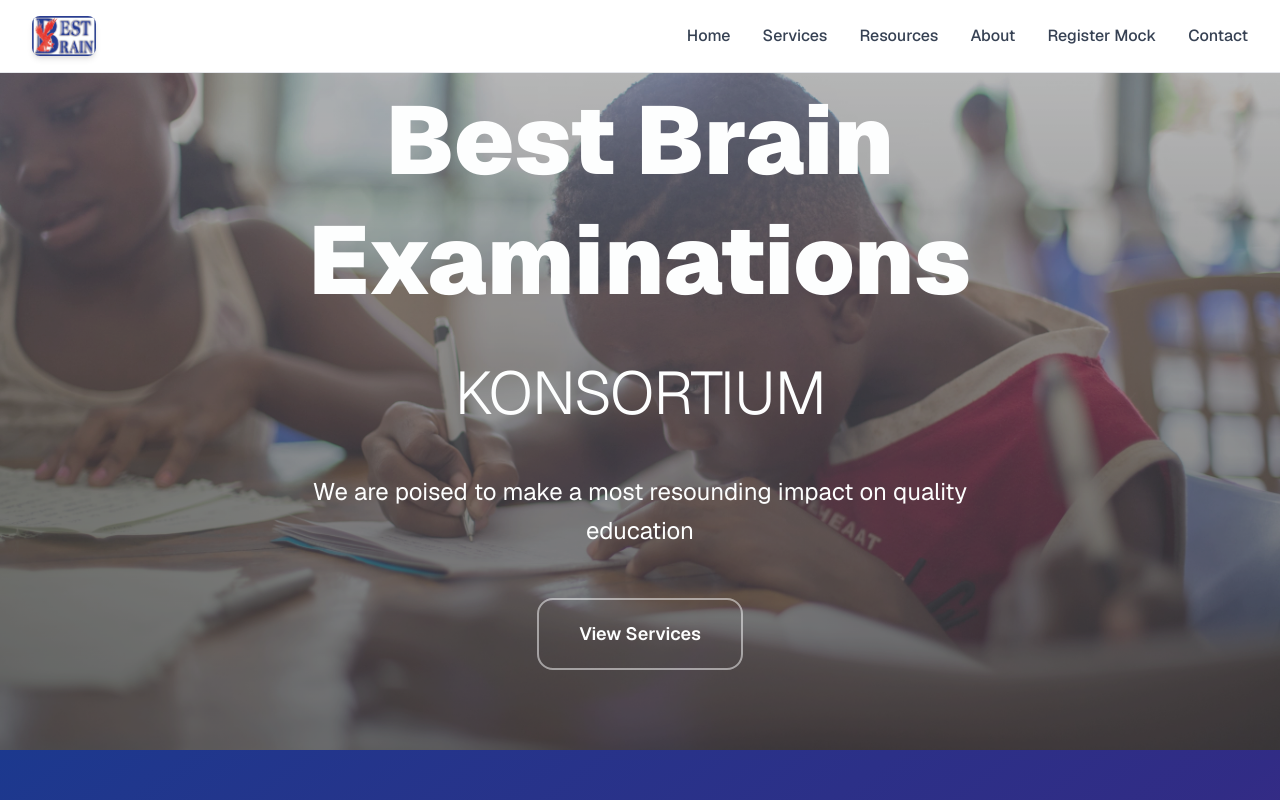
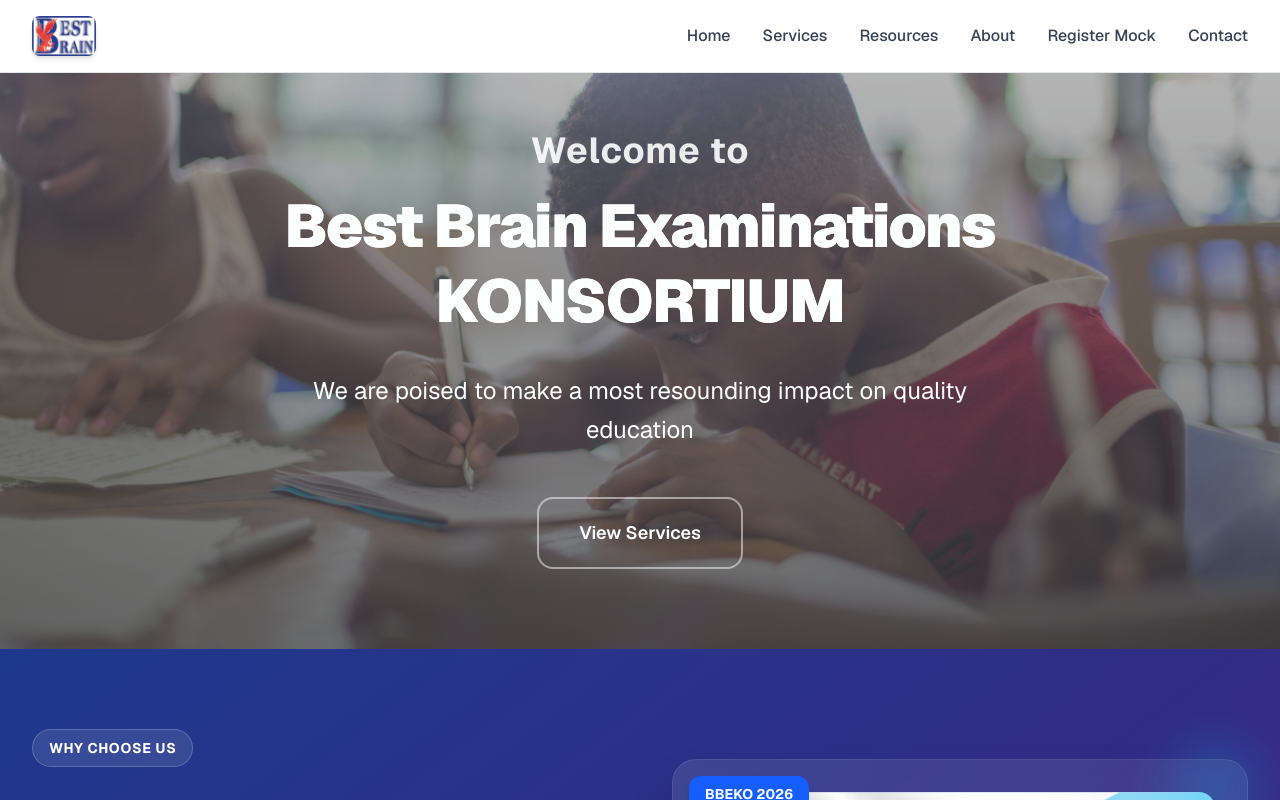
Before and after one commit to WilliamAziza/bbeko, a Next.js app: page / in a window 1280 px wide. Shown: the top 800 px of the page. Built offline with nearby package versions, Linux system fonts and the light colour scheme.

Commit message:
HERO SECTION

```diff
--- a/src/app/page.tsx
+++ b/src/app/page.tsx
@@ -83,13 +83,14 @@
         </div>
       )}
 
-      <section className="min-h-[70vh] flex items-center justify-center px-4 sm:px-6 lg:px-8 py-20 bg-[url('/images/students.jpg')] bg-cover bg-center relative opacity-80 before:content-[''] before:absolute before:inset-0 before:bg-gradient-to-b before:from-black/30 before:to-black/70 before:z-[-1]">
+      <section className="min-h-[70vh] pt-32 pb-20 flex items-center justify-center px-4 sm:px-6 lg:px-8 bg-[url('/images/students.jpg')] bg-cover bg-center relative opacity-80 before:content-[''] before:absolute before:inset-0 before:bg-gradient-to-b before:from-black/30 before:to-black/70 before:z-[-1]">
         <div className="max-w-4xl mx-auto text-center relative z-10">
-          <h2 className="text-5xl md:text-7xl lg:text-8xl font-black text-white mb-8 leading-tight">
-            Best Brain Examinations
-            <br />
-            <span className="text-4xl md:text-5xl lg:text-6xl font-light tracking-tight text-white">KONSORTIUM</span>
+          <h2 className="text-2xl md:text-3xl lg:text-4xl font-bold text-white/90 mb-4 leading-tight tracking-wide drop-shadow-2xl">
+            Welcome to
           </h2>
+          <h1 className="text-4xl md:text-5xl lg:text-6xl font-black text-white bg-gradient-to-r from-blue-50 via-white to-indigo-50 bg-clip-text drop-shadow-3xl mb-8 leading-tight tracking-tight">
+            Best Brain Examinations KONSORTIUM
+          </h1>
           <p className="text-xl md:text-2xl text-white mb-12 max-w-2xl mx-auto leading-relaxed">
             We are poised to make a most resounding impact on quality education
           </p>
```
